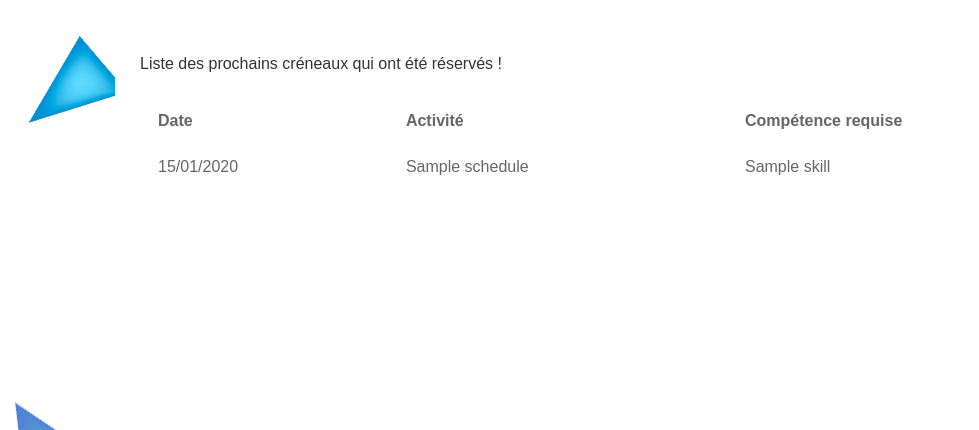
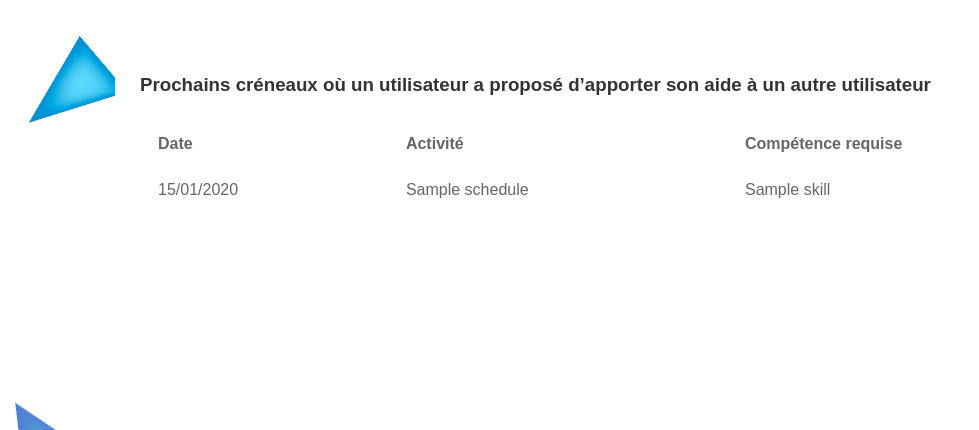
Before and after one commit to severinehmfms/evaldjango, a Django app: template biaudentraide/entraide/templates/entraide/index.html in a window 1280 px wide. Shown: the part 192-622 px from the top of the page, without its empty margins (0-979 px from the left). Run offline with Django 5.2, Linux system fonts and the light colour scheme; the template is opened without the code that fills it: values that come from a table or form of the project are taken from there, others are empty; tables that the repository leaves empty hold one stand-in row (values such as "Sample post").

Commit message:
Amélioration design page d'accueil

```diff
--- a/biaudentraide/entraide/templates/entraide/index.html
+++ b/biaudentraide/entraide/templates/entraide/index.html
@@ -9,7 +9,7 @@
     {% if schedules_list %}
         <div>
             {% if not user.is_authenticated %}
-                Liste des prochains créneaux qui ont été réservés !
+            <h3> Prochains créneaux où un utilisateur a proposé d’apporter son aide à un autre utilisateur </h3>
             {% endif %}
 
 
```
